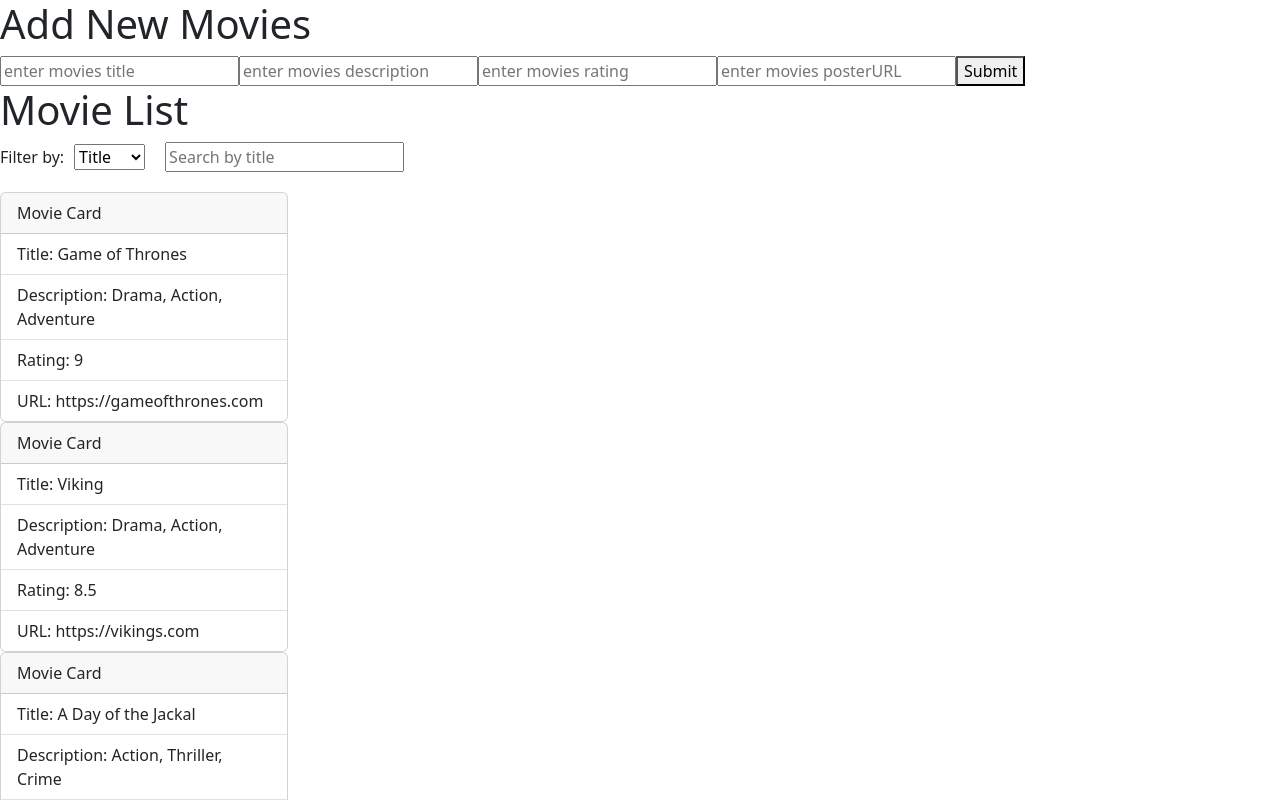
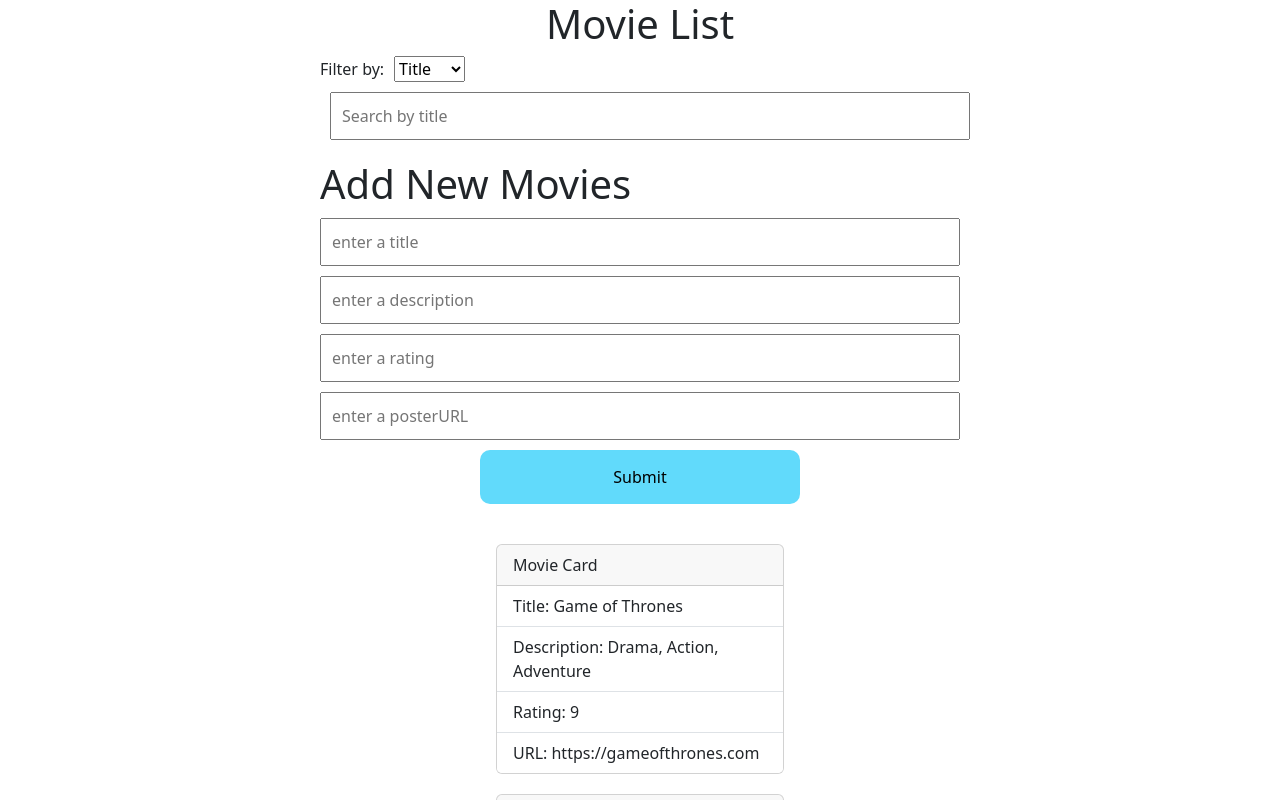
Before and after one commit to focusgabriel/-React-Hooks-Checkpoint, a React (Create React App) app: page / in a window 1280 px wide. Shown: the top 800 px of the page. Built offline with nearby package versions, Linux system fonts and the light colour scheme.

Commit message:
added input field for users to add there own movies to the list

```diff
--- a/src/App.js
+++ b/src/App.js
@@ -5,48 +5,37 @@ import 'bootstrap/dist/css/bootstrap.min.css';
 import ListGroup from 'react-bootstrap/ListGroup';
 import Filter from './Filter';
 import Movies from "./movieList";
+import './style.css'
 
 function MovieList(){
   const [filterType, setFilterType] = useState("title");
   const [filterValue, setFilterValue] = useState("");
 
-  const [movie, SetMovie] = useState([]);
-  const [Title, setTitle] = useState();
-  const [Description, setDescription] = useState();
-  const [Rating, setRating] = useState();
-  const [PosterURL, setPosterURL] = useState();
+  const [movie, SetMovie] = useState([...Movies]);
 
-  useEffect(()=> {
-      const Movies = [
-      {
-        title: "Game of Thrones",
-        description: "Drama, Action, Adventure",
-        rating: 9.0,
-        posterURL: "https://gameofthrones.com"
-      },
-      {
-        title: "Viking",
-        description: "Drama, Action, Adventure",
-        rating: 8.5,
-        posterURL: "https://vikings.com"
-      },
-      {
-        title: "A Day of the Jackal",
-        description: "Action, Thriller, Crime",
-        rating: 8.7,
-        posterURL: "https://dayofthejackal.com"
-      }
-    ];
-
-    SetMovie(Movies);
-  }, []);
+  const Title = useRef();
+  const Description = useRef();
+  const Rating = useRef();
+  const PosterURL = useRef();
 
   function handleClick(){
-    setTitle(Movies.Title)
-    setDescription(Movies.Description)
-    setRating(Movies.setRating)
-    setPosterURL(Movies.PosterURL)
+    const newMovie = {
+      title: Title.current.value,
+      description: Description.current.value,
+      rating: Number(Rating.current.value),
+      posterURL: PosterURL.current.value
+    };
+
+    SetMovie(prevMovies => [...prevMovies, newMovie]);
+
+    Title.current.value = "";
+    Description.current.value = "";
+    Rating.current.value = "";
+    PosterURL.current.value = "";
   }
+
+
+
 
   const handleFilterChange = (type, value) => {
     setFilterType(type);
@@ -80,22 +69,25 @@ function MovieList(){
   }
 
   return(
-    <div>
-      <div>
+  <div className="main">
+    <div className="filter">
+      <h1>Movie List</h1>
+      <Filter onFilterChange={handleFilterChange} filterType={filterType} filterValue={filterValue} />
+
+    </div>
+      <div className="addMovie">
         <h1> Add New Movies</h1>
-        <input ref={Title} type="text" placeholder="enter movies title" />
-        <input ref={Description} type="text" placeholder="enter movies description" />
-        <input ref={Rating} type="text" placeholder="enter movies rating" />
-        <input ref={PosterURL} type="text" placeholder="enter movies posterURL" />
+        <input ref={Title} placeholder="enter a title" type="text" />
+        <input ref={Description} placeholder="enter a description" type="text" />
+        <input ref={Rating} placeholder="enter a rating" type="text" />
+        <input ref={PosterURL} placeholder="enter a posterURL" type="text" />
 
         <button onClick={handleClick}>Submit</button>
       </div>
-      <h1>Movie List</h1>
-      <Filter onFilterChange={handleFilterChange} filterType={filterType} filterValue={filterValue} />
       {filteredMovies.map((item, index) => (
         <MovieCard key={index} {...item} />
       ))}
-    </div>
+  </div>
   );
 }
 
--- a/src/movieList.js
+++ b/src/movieList.js
@@ -21,4 +21,6 @@
   ]
 
 
+
+
 export default Movies;
--- /dev/null
+++ b/src/style.css
@@ -0,0 +1,46 @@
+body{
+
+    width: 100%;
+}
+input{
+  display: block;
+  /* outline: none; */
+  margin-top: 10px;
+  width: 100%;
+  padding: 10px;
+}
+
+button{
+  margin-top: 10px;
+  margin-bottom: 20px;
+  padding: 15px;
+  background-color: #61dafb;
+  border: none;
+  cursor: pointer;
+  width: 50%;
+  border-radius: 10px;
+  align-items: center;
+  transform: translateX(50%);
+}
+
+.addMovie{
+    margin-bottom: 20px;
+}
+
+.filter, .addMovie{
+    margin: 0 auto;
+    width: 50%;
+}
+
+.filter h1{
+    text-align: center;
+}
+
+.main{
+    display: flex;
+    flex-direction: column;
+    align-items: center;
+}
+.cardbox{
+    margin-top: 20px;
+}
```
Also changed, not shown: src/movie.js (+19 -19 lines), src/movieShow.js (+18 -18 lines), src/index.css (line endings or trailing spaces).
